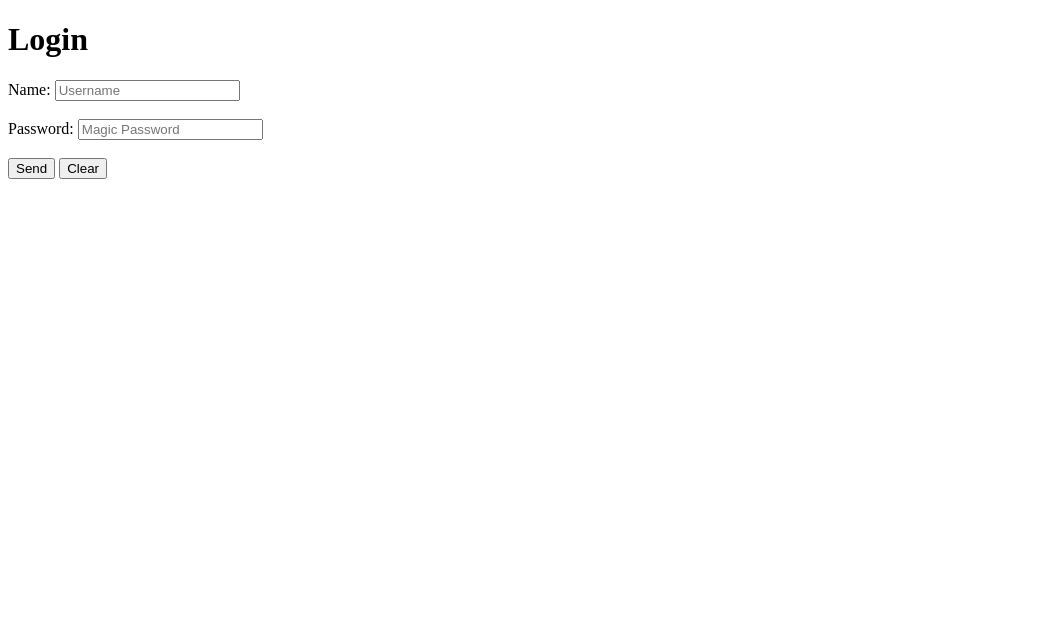
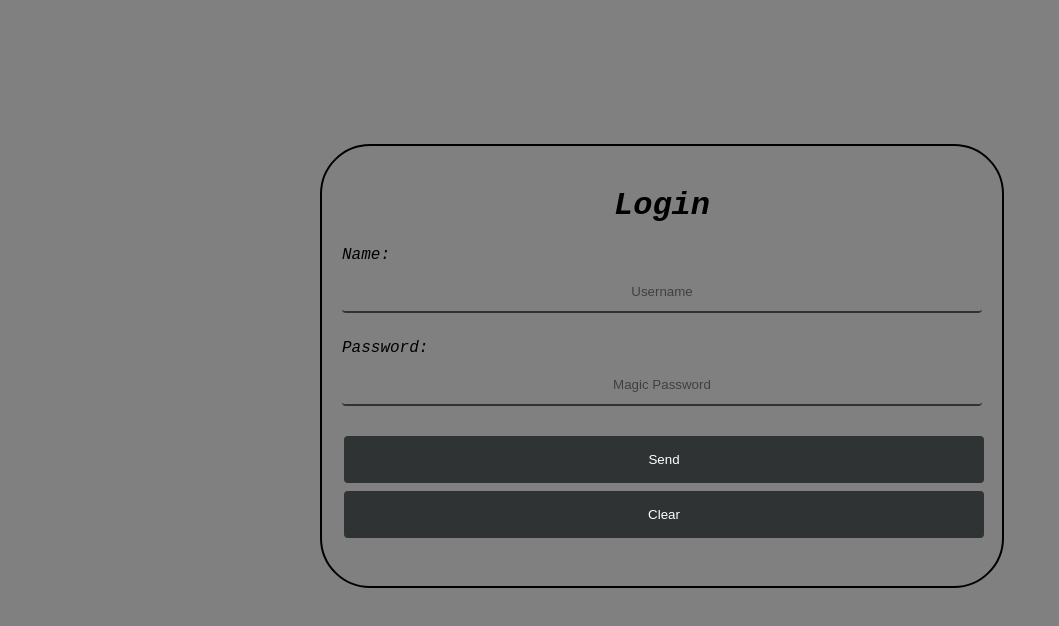
Before and after one commit to velivasakis/velivasakis.github.io, a plain HTML site: page index.html in a window 1280 px wide. Shown: the whole page, without its empty margins (0-1059 px from the left). Drawn offline with Linux system fonts and the light colour scheme.

Commit message:
added styles.css file

```diff
--- a/index.html
+++ b/index.html
@@ -4,21 +4,27 @@
     <meta charset="UTF-8">
     <meta http-equiv="X-UA-Compatible" content="IE=edge">
     <meta name="viewport" content="width=device-width, initial-scale=1.0">
+    <link rel="stylesheet" href="styles.css">
+
+
     <title>Welcome!</title>
 </head>
 <body>
 <h1>Login</h1>
 <form action="best" method="post">
     <label for="txtFirstName">Name:</label>
+    <br>
     <input type="text" id="txtFirstName" name="firstname" minlength="3" maxlength="30" placeholder="Username" autocomplete="on" required>
     <br>
     <br>
     <label for="Pwd">Password:</label>
+    <br>
     <input type="password" id="Pwd" name="pwd" placeholder="Magic Password" autocomplete="on" pattern="[0-9a-zA-Z][4-10]" required>
     <br>
     <br>
-    <input type="submit" value="Send" >
-    <input type="reset" value="Clear">
+    <!-- <img src="./images/send.png" alt="Send" width="25" height="25"> -->
+    <input  type="submit" value="Send" >
+    <input  type="reset" value="Clear">
 </form>
 
 
--- /dev/null
+++ b/styles.css
@@ -0,0 +1,83 @@
+body{
+
+    font-family: 'Courier New', Courier, monospace;
+    font-style: oblique;
+    background-color: grey;
+    border-radius: 50px;
+    border: 2px solid rgb(0, 0, 0);
+    padding: 20px 20px 20px 20px;
+
+    margin-left: 50%;
+    margin-right: 250%;
+    width: 50%;
+    height: 50%;
+    left: 50%;
+    top: 50%;
+    margin-left: -25%;
+    position: absolute;
+    margin-top: -20%;
+
+}
+
+::placeholder{
+    text-align: center;
+    color: black;
+    opacity: 50%;
+}
+
+
+img{
+    display: block;
+    padding: 10px;
+    margin-left: auto;
+    margin-right: auto;
+}
+
+input[type=submit], input[type=reset] {
+    background-color: rgb(48, 51, 51);
+    border: none;
+    color: white;
+    padding: 16px 32px;
+    text-decoration: none;
+    margin: 4px 2px;
+    cursor: pointer;
+}
+
+input[type=submit]:focus, input[type=reset]:focus {
+    background-color: rgb(25, 27, 27);
+    border: none;
+    color: white;
+    padding: 16px 32px;
+    text-decoration: none;
+    margin: 4px 2px;
+    cursor: pointer;
+}
+
+
+  label{
+    text-align: left;
+  }
+
+  input{
+    color: black;
+    background-color: grey;
+    border: none;
+    border-bottom: 2px solid rgb(48, 51, 51);
+    border-radius: 4px;
+    width: 100%;
+    padding: 12px 20px;
+    margin: 8px 0;
+    box-sizing: border-box;
+
+  }
+
+  input[type="text"]:focus,[type="password"]:focus {
+    outline: none;
+    border-bottom: 3px solid rgb(213, 208, 208);
+    opacity: 50%;
+    /* border-radius: 4px; */
+  }
+
+  h1{
+    text-align: center;
+  }
```
Also changed, not shown: images/send.png (added).
